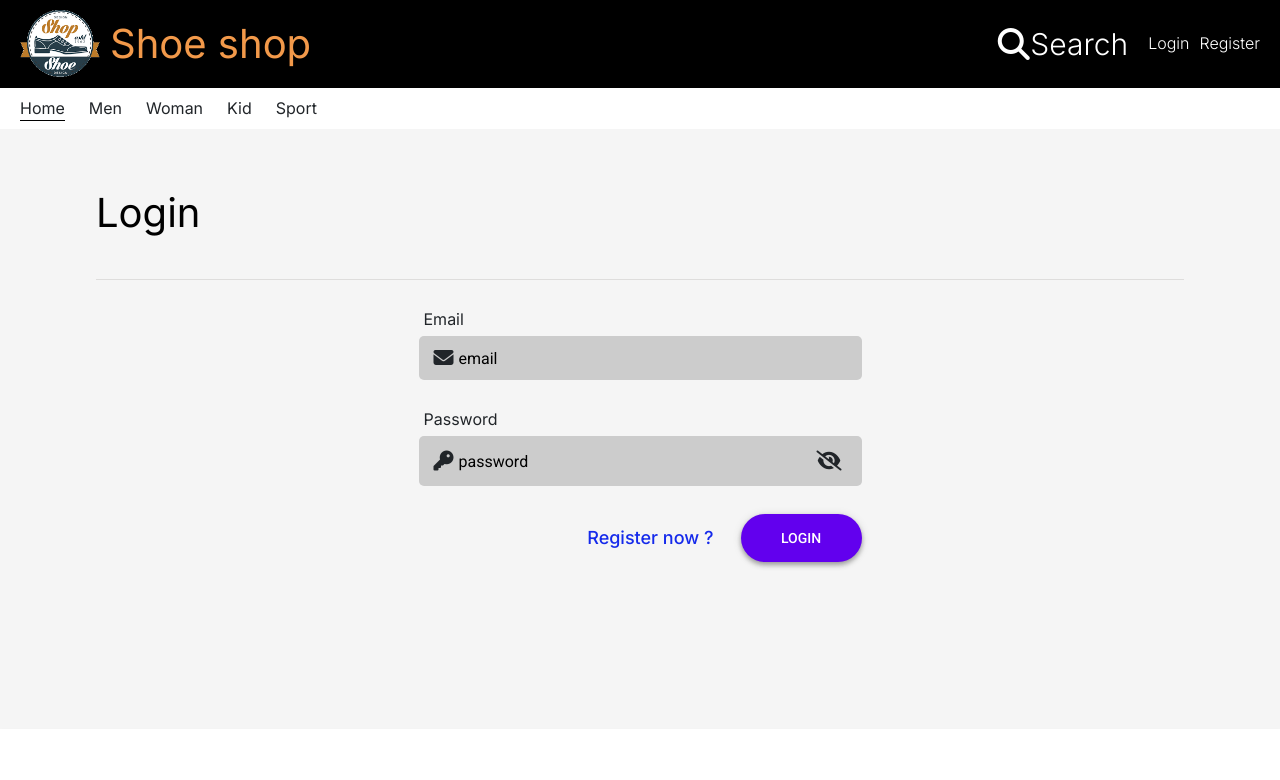
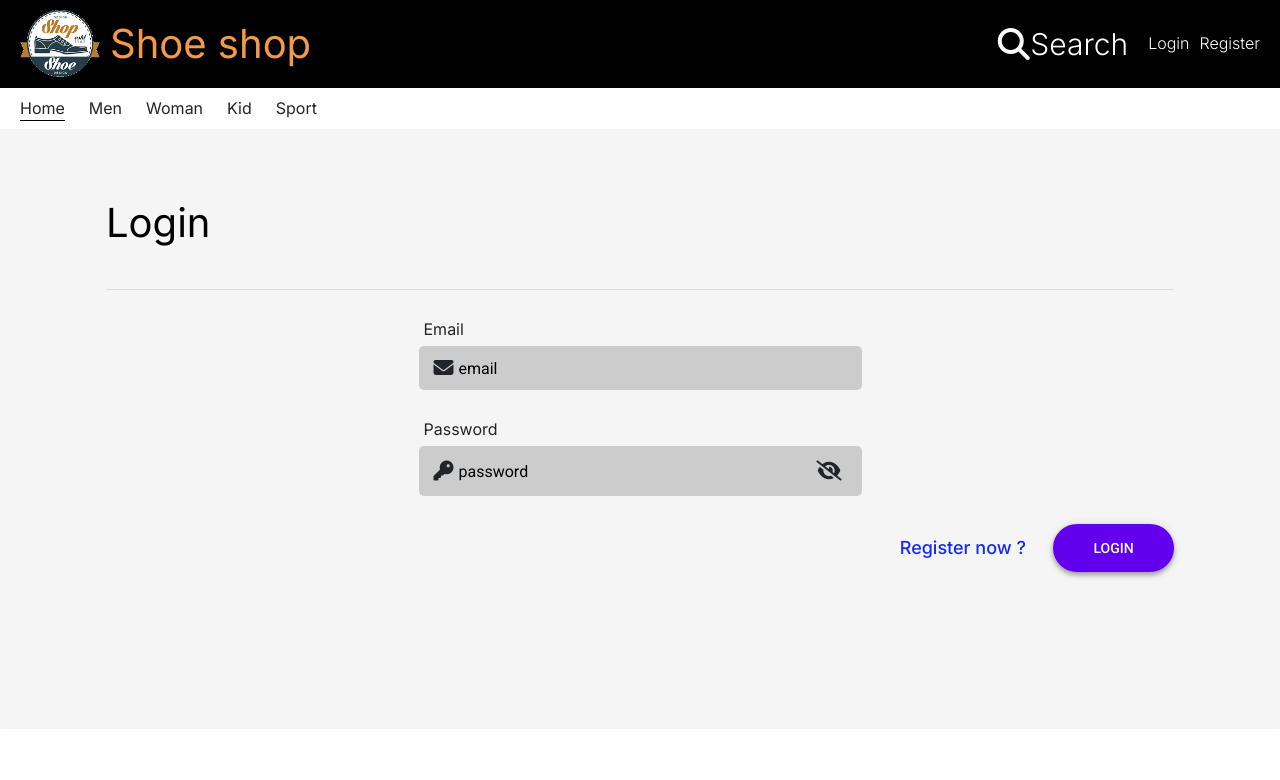
Before and after one commit to LEDUYPHUONG/shoe-shop, a React (Create React App) app: page /login in a window 1280 px wide. Shown: the top 780 px of the page. Built offline with nearby package versions, Linux system fonts and the light colour scheme.

Commit message:
fix(layout/login): add padding for container-login

```diff
--- a/src/assets/scss/pages/_login.scss
+++ b/src/assets/scss/pages/_login.scss
@@ -5,6 +5,7 @@
     .login-container{
         margin: 0 auto;
         width: calc(1280px - 96*2px);
+        padding: 10px;
         .login-title{
             padding-top: 60px;
             margin-bottom: 42px;
@@ -46,7 +47,6 @@
         }
         .register-now{
             margin: 7px auto;
-            width: 443px;
             display: flex;
             justify-content: flex-end;
             align-items: center;
```
